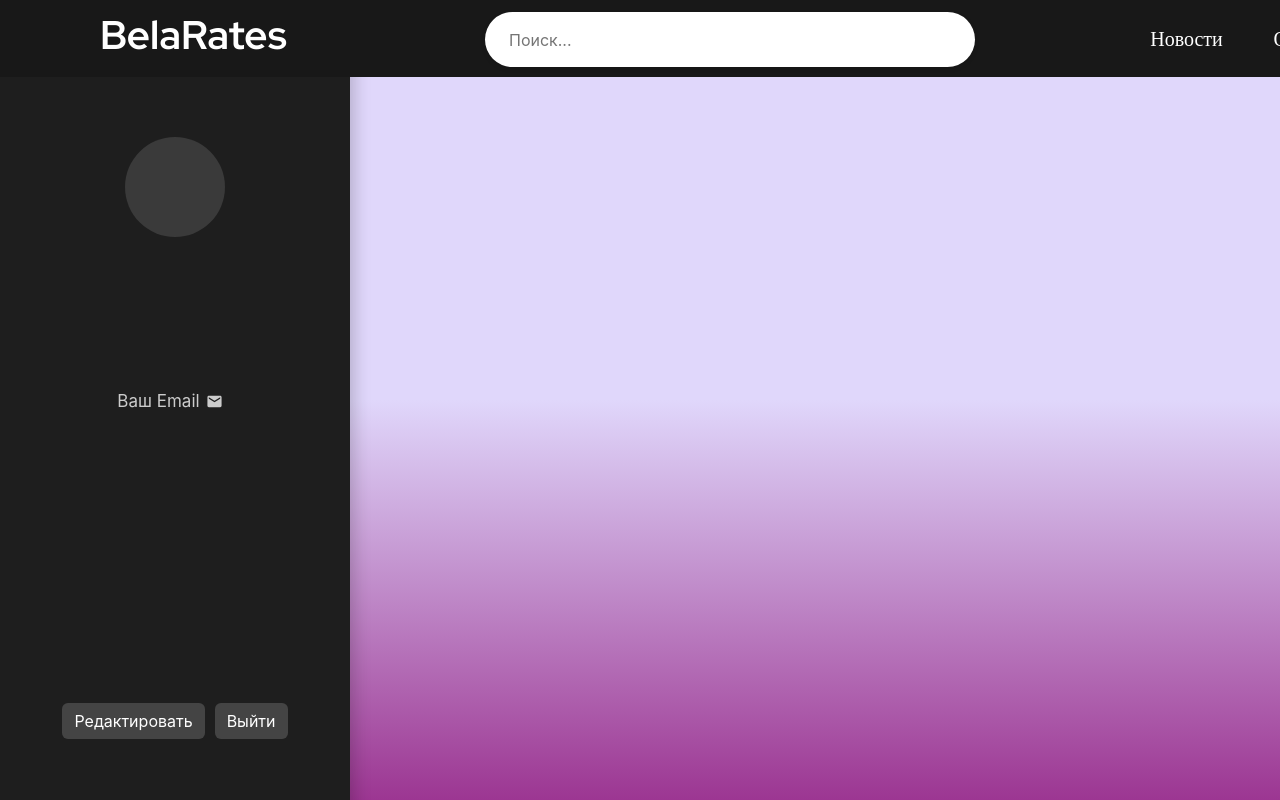
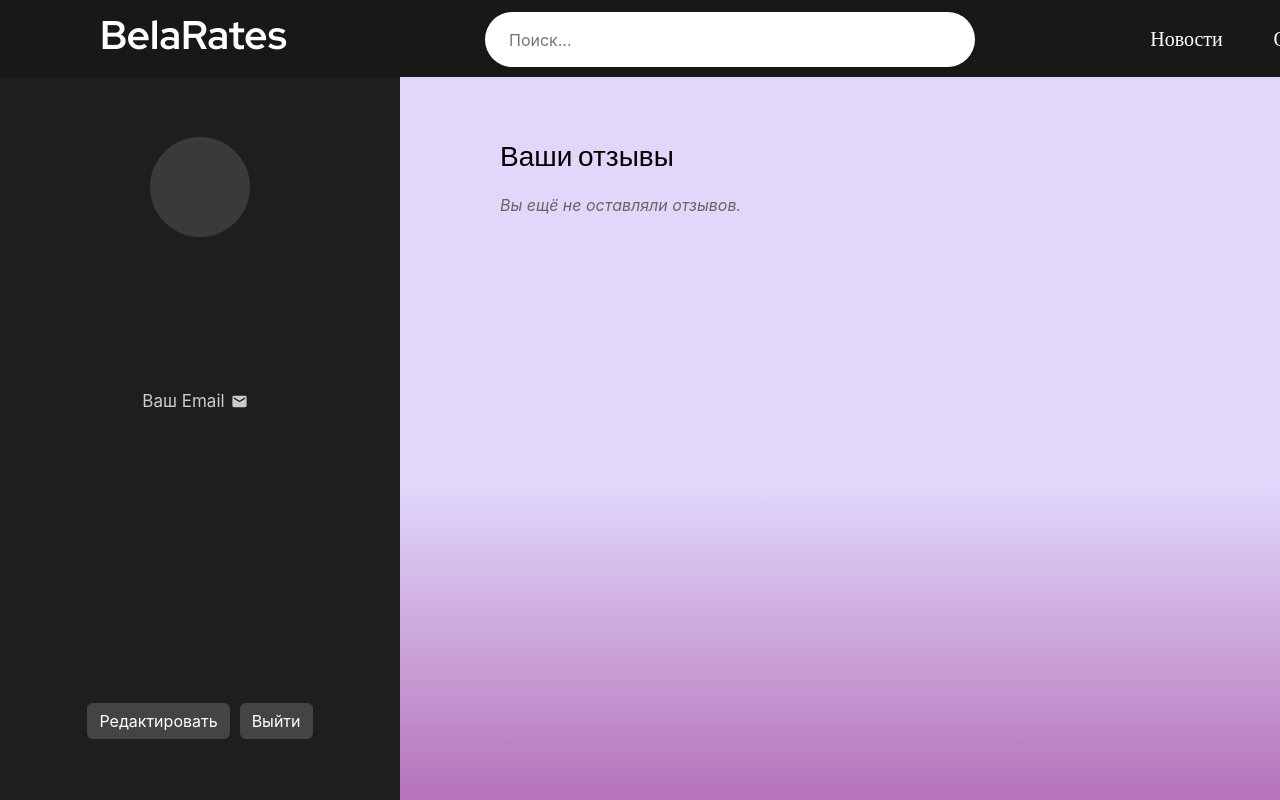
Before and after one commit to Kirill00773/Web1, a React (Create React App) app: page /profil in a window 1280 px wide. Shown: the top 800 px of the page. Built offline with nearby package versions, Linux system fonts and the light colour scheme.

Commit message:
Отображение ваших отзывов

```diff
--- a/src/Profil/Profil1.jsx
+++ b/src/Profil/Profil1.jsx
@@ -1,7 +1,7 @@
 import React, { useEffect, useState } from 'react';
 import { useNavigate } from 'react-router-dom';
 import { getAuth, signOut } from 'firebase/auth';
-import { getFirestore, doc, getDoc, updateDoc } from 'firebase/firestore';
+import { getFirestore, doc, getDoc, updateDoc, collection, getDocs } from 'firebase/firestore';
 import { MdEmail } from 'react-icons/md';
 import './Profil2.css'
 
@@ -14,6 +14,8 @@ function Prof(){
   const [username, setUsername] = useState('');
   const [editing, setEditing] = useState(false);
   const [email, setEmail] = useState('');
+  const [userReviews, setUserReviews] = useState([]);
+  const [movieTitles, setMovieTitles] = useState({});
 
   useEffect(() => {
     const fetchUserData = async () => {
@@ -24,10 +26,40 @@ function Prof(){
         if (userSnap.exists()) {
           setUsername(userSnap.data().username);
         }
+         fetchUserReviews();
       }
     };
     fetchUserData();
   }, [user]);
+
+  const fetchUserReviews = async () => {
+  if (user) {
+    const db = getFirestore();
+    const reviews = [];
+    const titles = {};
+
+
+    const movieIds = ['movie1', 'movie2'];
+
+    for (const movieId of movieIds) {
+
+      const movieDoc = await getDoc(doc(db, 'movies', movieId));
+      if (movieDoc.exists()) {
+        titles[movieId] = movieDoc.data().title;
+      }
+
+      const reviewsSnapshot = await getDocs(collection(db, 'movies', movieId, 'reviews'));
+      reviewsSnapshot.forEach((doc) => {
+        const data = doc.data();
+        if (data.userId === user.uid) {
+          reviews.push({ ...data, id: doc.id, movieId });
+        }
+      });
+    }
+    setMovieTitles(titles);
+    setUserReviews(reviews);
+  }
+};
 
   const handleSave = async () => {
     if (user) {
@@ -62,7 +94,7 @@ function Prof(){
             </div>
             </div>
             </header>
-
+            <div className="profile-reviews-wrapper">
             <div className="profile-container">
         <div className="avatar-circle">
           {username.charAt(0).toUpperCase()}
@@ -80,7 +112,7 @@ function Prof(){
   </div>
 ) : (
   <>
-    <h2 className="Nn">{username}</h2>
+    <h2 className="user-name">{username}</h2>
     <div className="email-display">
       <p className="vash-email">Ваш Email</p>
   <MdEmail className="email-icon" />
@@ -99,6 +131,29 @@ function Prof(){
           <button onClick={handleLogout}>Выйти</button>
         </div>
       </div>
+
+      <div className="user-reviews-section">
+  <h2 className="reviews-title">Ваши отзывы</h2>
+  {userReviews.length === 0 ? (
+    <p className="no-reviews">Вы ещё не оставляли отзывов.</p>
+  ) : (
+    <div className="user-reviews-grid">
+      {userReviews.map((review) => (
+        <div key={review.id} className="user-review-card">
+          <div className="review-rating">
+            {[...Array(review.rating)].map((_, i) => (
+              <span key={i}>⭐</span>
+            ))}
+          </div>
+          <p className="review-text">"{review.text}"</p>
+          <small className="review-movie-id">Фильм: {movieTitles[review.movieId] || review.movieId}</small>
+        </div>
+      ))}
+    </div>
+  )}
+</div>
+
+    </div>
     </div>
   )
 }
--- a/src/Profil/Profil2.css
+++ b/src/Profil/Profil2.css
@@ -1,14 +1,21 @@
+.profile-reviews-wrapper {
+  display: flex;
+  height: 1000px;
+  width: 1600px;
+}
+
 .profile-container {
   background-color: #1e1e1e;
   color: white;
   padding: 32px;
-  width: 350px;
-  height: 1000px;
+  width: 400px;
+  height: 100%;
   text-align: center;
   box-shadow: 4px 0 16px rgba(0, 0, 0, 0.2);
   border-radius: 0;
   display: flex;
   flex-direction: column;
+  flex-shrink: 0;
   align-items: center;
   justify-content: center;
 }
@@ -64,7 +71,7 @@
   width: 80%;
   text-align: center;
 }
-.Nn{
+.user-name{
     position: absolute;
     top: 300px;
     font-family: 'Red Hat Display', sans-serif;
@@ -129,3 +136,65 @@
   font-size: 17px;
 
 }
+
+.user-reviews-section {
+  flex: 1;
+  background: linear-gradient(
+    to bottom,
+    #E0D7FB 50%,
+    #9c3692 100%
+  );;
+  padding: 150px;
+  padding-left: 100px;
+  overflow-y: auto;
+}
+
+.reviews-title {
+  font-size: 28px;
+  margin-bottom: 20px;
+  font-family: 'Red Hat Display', sans-serif;
+}
+
+.no-reviews {
+  font-size: 16px;
+  color: #aaa;
+}
+
+.user-reviews-grid {
+
+  display: grid;
+  grid-template-columns: repeat(auto-fit, minmax(280px, 1fr));
+  gap: 20px;
+}
+
+.user-review-card {
+    margin-top: 30px;
+  background-color: #C29BBE;
+  border-radius: 12px;
+  padding: 20px;
+  box-shadow: 0 0 12px rgba(255, 255, 255, 0.05);
+  transition: transform 0.3s;
+}
+
+.user-review-card:hover {
+  transform: scale(1.02);
+}
+
+.review-rating {
+  color: #ffc107;
+  font-size: 18px;
+  margin-bottom: 10px;
+}
+
+.review-text {
+
+  font-style: italic;
+  font-size: 16px;
+  color: #ddd;
+}
+
+.review-movie-id {
+  margin-top: 10px;
+  font-size: 12px;
+  color: #777;
+}
```
